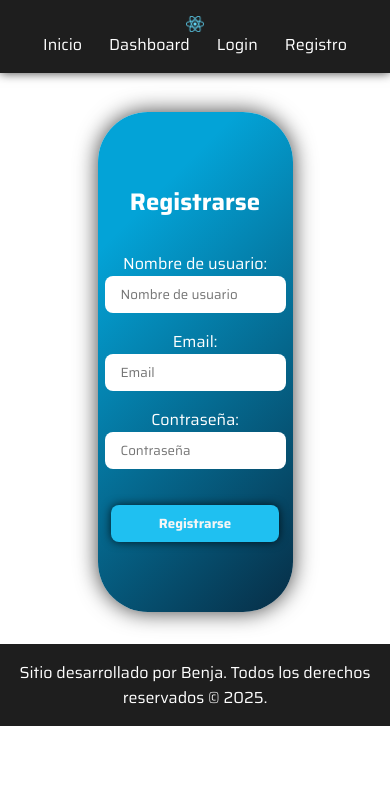
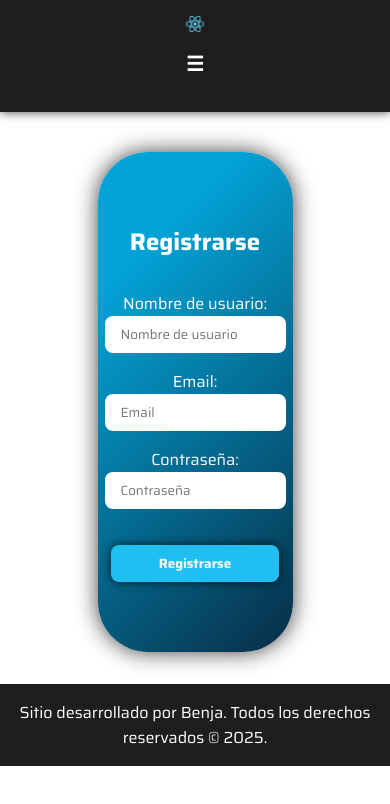
Before and after one commit to benja-amb1/final-proyect-frontend, a React (Vite) app: page /registro in a window 390 px wide. Shown: the top 804 px of the page. Built offline with nearby package versions, Linux system fonts and the light colour scheme.

Commit message:
add: menu hamburguesa responsive

```diff
--- a/src/components/Header.jsx
+++ b/src/components/Header.jsx
@@ -1,9 +1,16 @@
-import React from 'react'
+import React, { useState } from 'react'
 import { Link } from 'react-router-dom'
 
 import ReactLogo from '../assets/images/react-icon.webp'
 
 const Header = () => {
+
+  const [openHamb, setOpenHamb] = useState(false);
+
+  const toggleMenu = () => {
+    setOpenHamb(valor => !valor)
+  }
+
   return (
     <header>
 
@@ -15,8 +22,9 @@ const Header = () => {
 
 
 
-      <nav>
-        <ul>
+      <button onClick={toggleMenu} className='menuHamb'>{openHamb ? 'X' : '☰'}</button>
+      <nav className={openHamb ? 'closed' : ''}>
+        <ul >
           <li>
             <Link to='/'>Inicio</Link>
           </li>
--- a/src/index.css
+++ b/src/index.css
@@ -70,6 +70,10 @@ header nav ul li a:hover {
   color: var(--color-4);
 }
 
+.menuHamb {
+  display: none;
+}
+
 /* FORMS */
 .login-form,
 .registro-form,
@@ -126,7 +130,8 @@ header nav ul li a:hover {
 }
 
 .login-form button:hover,
-.registro-form button:hover {
+.registro-form button:hover,
+.agregar-form button:hover {
   background-color: var(--color-6);
   transform: scale(1.1);
 }
@@ -144,6 +149,33 @@ footer {
 
 @media (max-width: 768px) {
   main {
-    padding-top: 80px;
+    padding-top: 120px;
   }
+
+  .menuHamb {
+    display: block;
+    border: none;
+    margin: 1rem auto;
+    background: none;
+    color: white;
+    font-weight: bold;
+    font-size: 20px;
+    cursor: pointer;
+  }
+
+  nav {
+    display: none;
+  }
+
+  nav.closed {
+    display: block;
+  }
+
+  nav ul {
+    flex-direction: column;
+    align-items: center;
+    gap: 1rem;
+  }
+
+
 }
```
